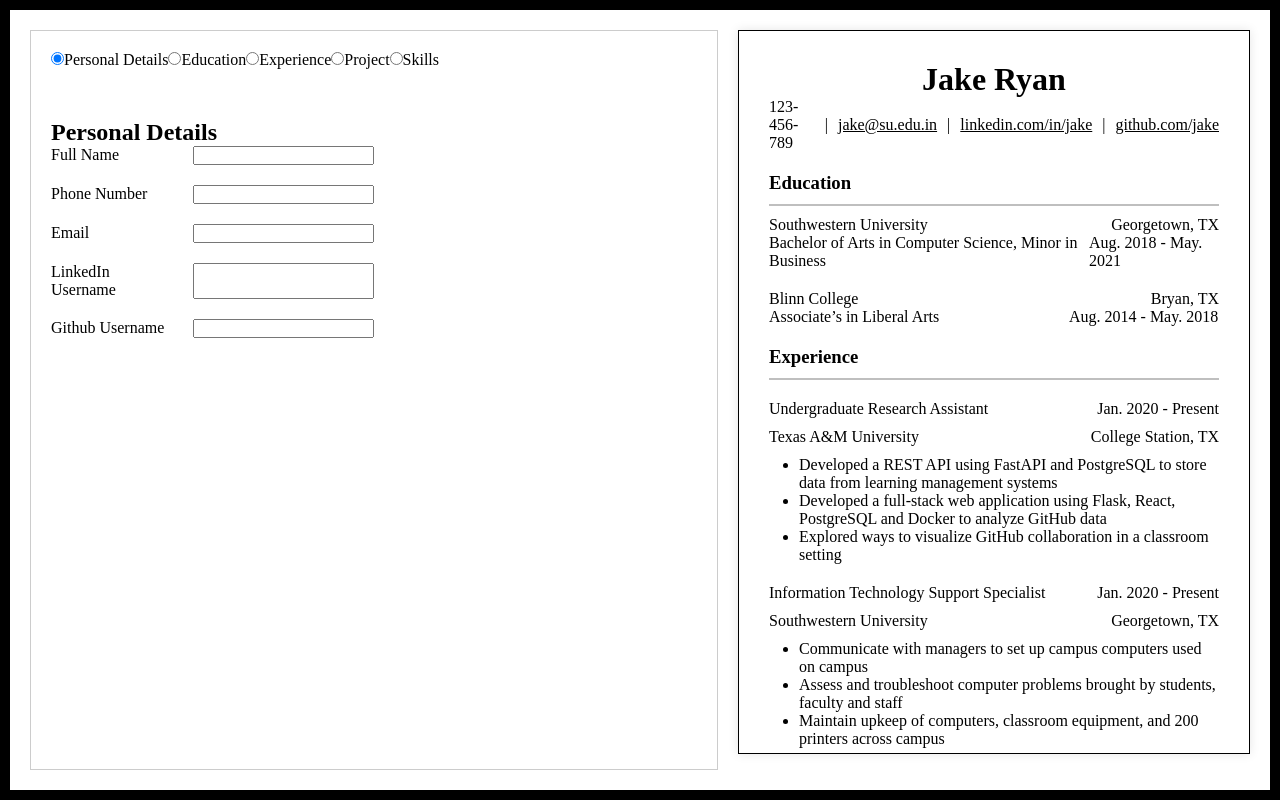
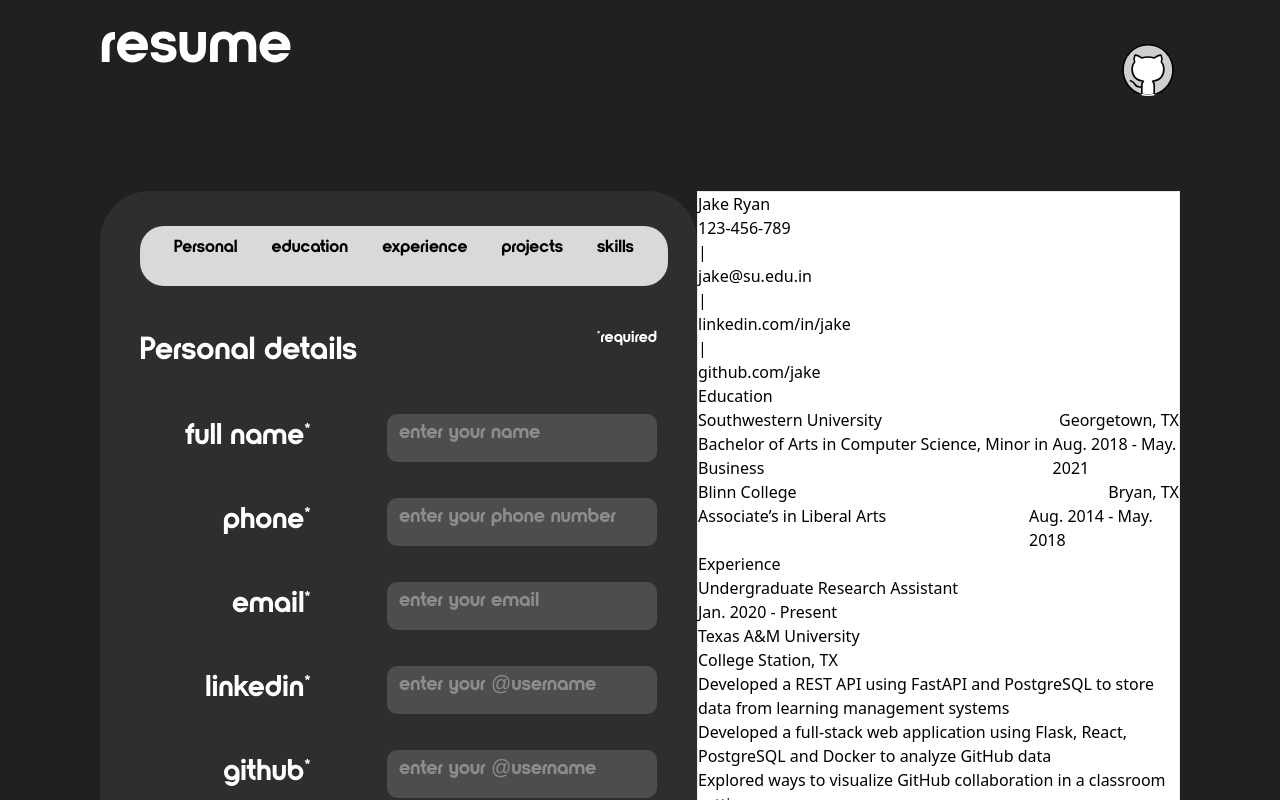
Before and after one commit to GopiWebDev/react_cv_application, a React (Vite) app: page / in a window 1280 px wide. Shown: the top 800 px of the page. Built offline with nearby package versions, Linux system fonts and the light colour scheme.

Commit message:
added personal section design

```diff
--- a/src/App.jsx
+++ b/src/App.jsx
@@ -1,13 +1,7 @@
 import { useState } from 'react'
 
-// Preview Components
-import Personal from './components/Personal'
-import Education from './components/Education'
-import Experience from './components/Experience'
-import Projects from './components/Projects'
-import Skills from './components/Skills'
-
-// Edit section
+import Header from './components/Header'
+import ViewSection from './components/ViewSection'
 import EditSection from './components/EditSection'
 
 const App = () => {
@@ -120,14 +114,13 @@ const App = () => {
   })
 
   return (
-    <div className='container'>
-      <EditSection data={data} setData={setData} />
-      <div className='view'>
-        <Personal data={data.personal} />
-        <Education data={data.education} />
-        <Experience data={data.experiences} />
-        <Projects data={data.projects} />
-        <Skills data={data.skills} />
+    <div className=' w-full '>
+      <div className='wrapper px-[100px] max-w-[1440px] mx-auto'>
+        <Header />
+        <main className='flex mt-[3.25rem] justify-between overflow-hidden mb-[5rem]'>
+          <EditSection data={data} setData={setData} />
+          <ViewSection data={data} />
+        </main>
       </div>
     </div>
   )
--- a/src/components/EditSection.jsx
+++ b/src/components/EditSection.jsx
@@ -14,8 +14,16 @@ const EditSection = ({ data, setData }) => {
   }
 
   return (
-    <div className='edit-section'>
-      <div>
+    <div className='edit-section w-[37.3125rem] bg-[#2E2E2E] font-Nordique rounded-[3.125rem] px-[2.5rem]'>
+      <div className='navbar w-[33rem] h-[3.75rem] bg-[#D9D9D9] flex justify-evenly text-[1.1rem] mx-auto mt-[2.19rem] rounded-[1.5rem]'>
+        <nav>Personal</nav>
+        <nav>education</nav>
+        <nav>experience</nav>
+        <nav>projects</nav>
+        <nav>skills</nav>
+      </div>
+      <PersonalDetailsForm setData={setData} />
+      {/* <div>
         <label>
           <input
             type='radio'
@@ -33,7 +41,7 @@ const EditSection = ({ data, setData }) => {
             checked={selectedForm === 'education'}
             onChange={handleFormChange}
           />
-          Education
+          education
         </label>
 
         <label>
@@ -43,7 +51,7 @@ const EditSection = ({ data, setData }) => {
             checked={selectedForm === 'experience'}
             onChange={handleFormChange}
           />
-          Experience
+          experience
         </label>
 
         <label>
@@ -53,7 +61,7 @@ const EditSection = ({ data, setData }) => {
             checked={selectedForm === 'projects'}
             onChange={handleFormChange}
           />
-          Project
+          project
         </label>
 
         <label>
@@ -63,11 +71,11 @@ const EditSection = ({ data, setData }) => {
             checked={selectedForm === 'skills'}
             onChange={handleFormChange}
           />
-          Skills
+          skills
         </label>
-      </div>
+      </div> */}
 
-      <div>
+      {/* <div>
         {selectedForm === 'personal' && (
           <PersonalDetailsForm setData={setData} />
         )}
@@ -83,7 +91,7 @@ const EditSection = ({ data, setData }) => {
         {selectedForm === 'skills' && (
           <SkillsForm setData={setData} data={data.skills} />
         )}
-      </div>
+      </div> */}
     </div>
   )
 }
--- /dev/null
+++ b/src/components/Header.jsx
@@ -0,0 +1,21 @@
+const Header = () => {
+  return (
+    <header className='h-[8.6875rem] flex justify-between items-center'>
+      <h1 className='text-white text-[3.75rem] font-Nordique self-start'>
+        resume
+      </h1>
+      <a
+        href='https://github.com/GopiWebDev/react_cv_application'
+        target='_blank'
+      >
+        <img
+          src='../src/assets/icons/openmoji_github.svg'
+          alt=''
+          className='h-[4rem] w-[4rem] cursor-pointer'
+        />
+      </a>
+    </header>
+  )
+}
+
+export default Header
--- /dev/null
+++ b/src/components/ViewSection.jsx
@@ -0,0 +1,20 @@
+// Preview Components
+import Personal from '../components/Personal'
+import Education from '../components/Education'
+import Experience from '../components/Experience'
+import Projects from '../components/Projects'
+import Skills from '../components/Skills'
+
+const ViewSection = ({ data }) => {
+  return (
+    <div className='view-section'>
+      <Personal data={data.personal} />
+      <Education data={data.education} />
+      <Experience data={data.experiences} />
+      <Projects data={data.projects} />
+      <Skills data={data.skills} />
+    </div>
+  )
+}
+
+export default ViewSection
--- a/src/components/forms/PersonalDetailsForm.jsx
+++ b/src/components/forms/PersonalDetailsForm.jsx
@@ -9,41 +9,57 @@ const PersonalDetailsForm = ({ setData }) => {
   }
 
   return (
-    <>
-      <h2>Personal Details</h2>
+    <div className='personal-edit'>
+      <h2 className='text-[2rem] mt-[2.5rem] text-white flex justify-between'>
+        Personal details <span className='text-[1rem]'>*required</span>
+      </h2>
       <form action='' className='form'>
-        <label htmlFor='name'>Full Name </label>
-        <input type='text' name='name' id='name' onChange={handleInputChange} />
-        <label htmlFor='phone'>Phone Number</label>
+        <label htmlFor='name'>full name*</label>
+        <input
+          type='text'
+          name='name'
+          id='name'
+          onChange={handleInputChange}
+          placeholder='enter your name'
+        />
+
+        <label htmlFor='phone'>phone*</label>
         <input
           type='tel'
           name='phone'
           id='phone'
           onChange={handleInputChange}
+          placeholder='enter your phone number'
         />
-        <label htmlFor='email'>Email</label>
+
+        <label htmlFor='email'>email*</label>
         <input
           type='email'
           name='email'
           id='email'
           onChange={handleInputChange}
+          placeholder='enter your email'
         />
-        <label htmlFor='linkedin'>LinkedIn Username</label>
+
+        <label htmlFor='linkedin'>linkedin*</label>
         <input
           type='text'
           name='linkedin'
           id='linkedin'
           onChange={handleInputChange}
+          placeholder='enter your @username'
         />
-        <label htmlFor='github'>Github Username</label>
+
+        <label htmlFor='github'>github*</label>
         <input
           type='text'
           name='github'
           id='github'
           onChange={handleInputChange}
+          placeholder='enter your @username'
         />
       </form>
-    </>
+    </div>
   )
 }
 
--- a/src/index.css
+++ b/src/index.css
@@ -1,4 +1,4 @@
-/* @tailwind base;
+@tailwind base;
 @tailwind components;
 @tailwind utilities;
 
@@ -10,21 +10,48 @@
 @font-face {
   font-family: 'CMU_BOLD';
   src: url('../src/assets/fonts/cmu_bold.ttf');
-} */
-
-/* @layer components {
-  * {
-    @apply m-0 p-0 box-border font-CMU;
-  }
-} */
-
-* {
-  margin: 0;
-  padding: 0;
-  box-sizing: border-box;
 }
 
-.container {
+@font-face {
+  font-family: 'Nordique';
+  src: url('../src/assets/fonts/Nordique.ttf');
+}
+
+@layer components {
+  body {
+    @apply bg-[#202020];
+  }
+
+  .view-section {
+    @apply border border-solid w-[36rem] h-[50.9375rem] bg-white;
+  }
+
+  .navbar nav {
+    @apply mt-2 cursor-pointer;
+  }
+
+  nav:hover {
+    @apply text-[#4d4d4d];
+  }
+
+  .form {
+    @apply grid grid-cols-[repeat(2,1fr)] mt-[2.5rem] gap-[2.25rem] text-white;
+  }
+
+  .form label {
+    @apply text-[1.875rem] text-right;
+  }
+
+  .form input {
+    @apply w-[16.875rem] h-[3rem] bg-[#4d4d4d] rounded-[0.625rem] text-[1.25rem] ml-[2.5rem] pl-3 pb-3;
+  }
+
+  .form input::placeholder {
+    @apply text-[#8C8C8C];
+  }
+}
+
+/* * .container {
   border: 10px solid black;
   min-height: 100vh;
   padding: 20px;
@@ -119,4 +146,4 @@ a {
 
 .project-detail {
   margin-bottom: 10px;
-}
+} */
--- a/tailwind.config.js
+++ b/tailwind.config.js
@@ -5,6 +5,7 @@ export default {
     fontFamily: {
       CMU: ['CMU', 'sans-serif'],
       CMU_BOLD: ['CMU_BOLD', 'sans-serif'],
+      Nordique: ['Nordique', 'sans-serif'],
     },
     extend: {},
   },
```
Also changed, not shown: src/assets/fonts/Nordique.ttf (added), src/assets/icons/openmoji_github.svg (added).
